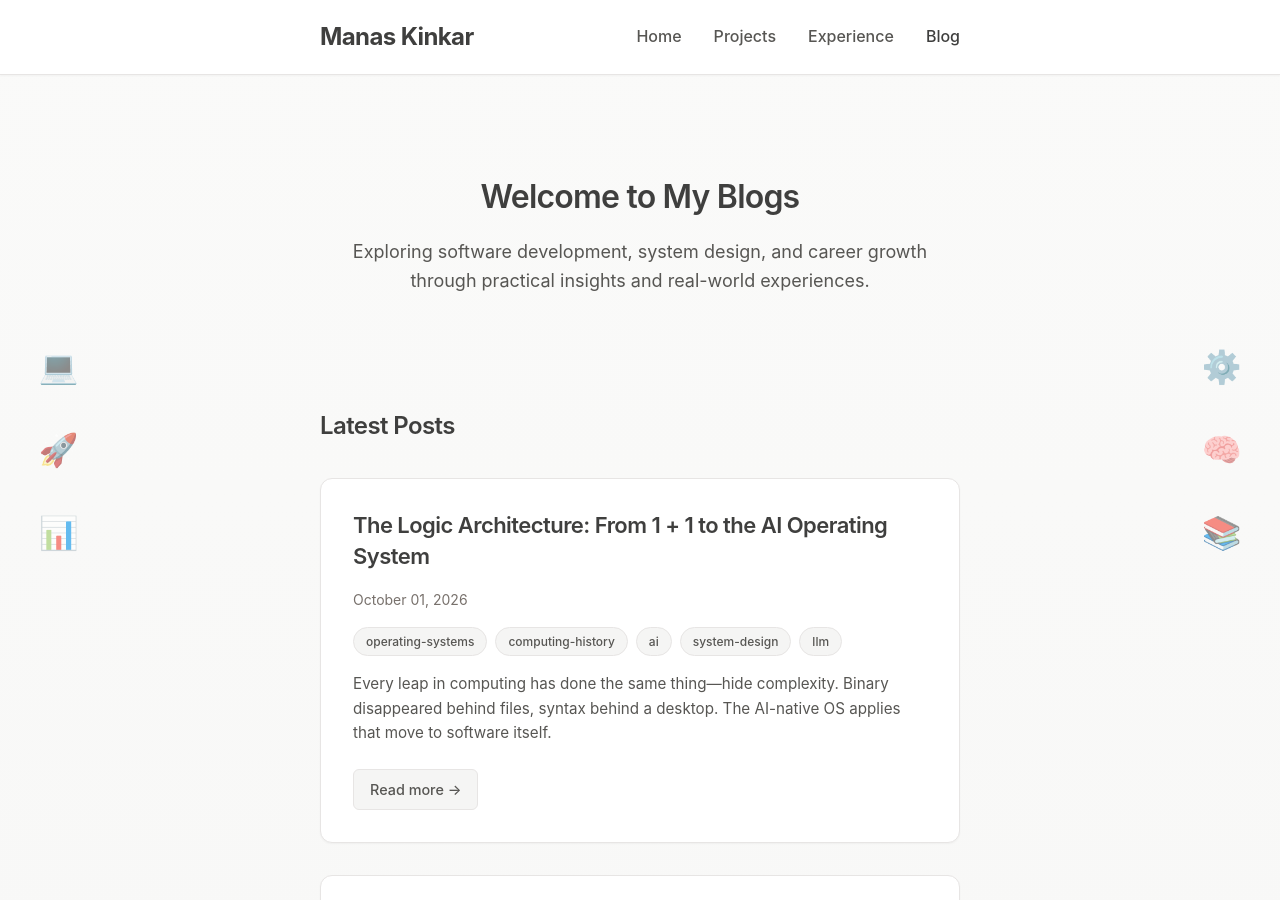
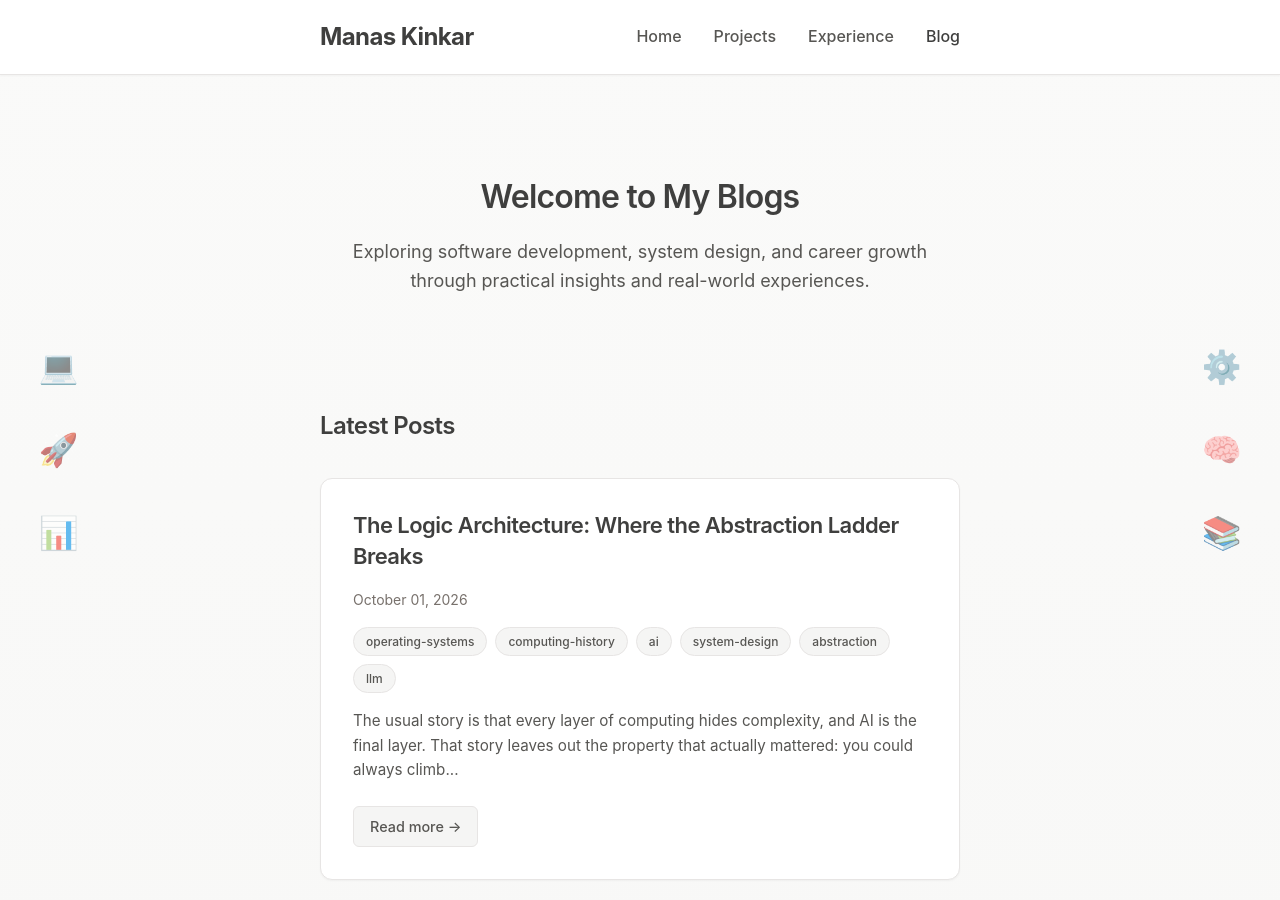
Before and after one commit to Manask322/blogs, a Jekyll site: the page built from index.html, in a window 1280 px wide and 900 px high. Built offline with Jekyll 4.4.1, drawn with Linux system fonts in a browser that asks for light colours; part of the change alters nothing that is shown.

Commit message:
Rewrite logic architecture post around a falsifiable thesis.
Argues the agentic OS is a discontinuity in the abstraction lineage
rather than its culmination: every prior rung preserved determinism, a
contract and inspectability, and this one preserves none of them.
Replaces encyclopedia history with mechanism, adds the compiler
counterargument and the condition under which the thesis fails.
Co-Authored-By: Claude Opus 5 (1M context) <noreply@anthropic.com>

````diff
--- a/_posts/2026-10-01-logic-architecture.md
+++ b/_posts/2026-10-01-logic-architecture.md
@@ -1,111 +1,155 @@
 ---
-title: "The Logic Architecture: From 1 + 1 to the AI Operating System"
+title: "The Logic Architecture: Where the Abstraction Ladder Breaks"
 date: 2026-10-01
-tags: [operating-systems, computing-history, ai, system-design, llm]
-excerpt: "Every leap in computing has done the same thing—hide complexity. Binary disappeared behind files, syntax behind a desktop. The AI-native OS applies that move to software itself."
+tags: [operating-systems, computing-history, ai, system-design, abstraction, llm]
+excerpt: "The usual story is that every layer of computing hides complexity, and AI is the final layer. That story leaves out the property that actually mattered: you could always climb back down."
 ---
 
-In the summer of 1945, a mathematician circulated a draft that would outlive the machine it described. **John von Neumann** was writing the *First Draft of a Report on the EDVAC*—a computer that would not actually run until 1949. The machine that did exist, humming away at the University of Pennsylvania, was ENIAC, and computing on it was a physical chore. If you wanted a machine to calculate `1 + 1 = 2`, you didn't type a command; you rewired cables, flipped physical switches, and fed paper punch cards into a reader.
+In the summer of 1945, **John von Neumann** circulated a draft that would outlive the machine it described. The *First Draft of a Report on the EDVAC* described a computer that would not run until 1949. The machine that did exist, humming away at the University of Pennsylvania, was ENIAC—and computing on it was manual labour. To make ENIAC calculate `1 + 1 = 2`, you did not type a command. You rewired cables, set switches by hand, and fed punch cards into a reader.
 
-Eighty-one years later, in **2026**, a software engineer sits at a desk, looks at a blank screen, and speaks naturally: *"Review my email inbox, identify the three highest-priority client requests, draft custom responses using our Q3 product catalog, and schedule follow-up calendar invites for next Tuesday."*
+Eighty-one years later, a software engineer looks at a blank screen and says: *"Review my inbox, find the three highest-priority client requests, draft responses from our Q3 catalogue, and put follow-up calls on next Tuesday."* Seconds later, three applications have been coordinated and the work is done.
 
-Within seconds, the machine coordinates three different background applications, parses gigabytes of unstructured text, and presents the completed tasks.
+The comfortable way to tell this story is as one long arc of hidden complexity. Switches gave way to assembly, assembly to subroutines, subroutines to operating systems, the command line to the desktop, the desktop to apps, and now all of it to natural language. Each layer buries the one beneath it. AI is simply the last shovel.
 
-We are living through a grand architectural convergence. Just as the pioneering scientists of the 1950s invented the Operating System to bridge the gap between human logic and physical silicon, the tech industry is undergoing an **AI Revolution** that is reinventing the Operating System entirely.
+I think that story is wrong, or at least that it leaves out the only part that mattered.
+
+Hiding complexity was never what made the operating-system lineage safe. What made it safe is that **the complexity stayed reachable.** Every layer in that seventy-year climb preserved a lossless path downward. You could always descend and see the truth of what your machine was doing.
+
+The agentic OS being assembled right now is the first layer in that lineage that does not come with a way down.
 
 ---
 
-## Part I: The Genesis of Automation (1945–1960)
+## The property nobody names
 
-To understand where AI is going, we must first look back at how we automated basic math. The evolution of computing is a story of climbing a ladder of abstraction—moving further and further away from the raw hardware.
+Call it *descendability*. It has three parts, and until very recently every rung in the ladder had all three.
 
 ```
-[ Raw Hardware: Wires & Switches ] (1940s)
-               │
-               ▼
-[ The Stored-Program Concept ] (1945: Von Neumann)
-               │
-               ▼
-[ The First Subroutine/Function ] (1949: David Wheeler)
-               │
-               ▼
-[ The First Operating System ] (1956: GM-NAA I/O)
+             abstraction                     way down
+  ─────────────────────────────────────────────────────────
+  natural language  (2026)  ──────────►   ???
+  apps / sandboxes  (2008)  ──────────►   partial
+  GUI               (1984)  ──────────►   the terminal, still shipping
+  syscalls / Unix   (1969)  ──────────►   strace, ptrace, /proc, source
+  subroutines       (1949)  ──────────►   read the instruction in memory
+  stored program    (1945)  ──────────►   it IS the memory
 ```
 
-### The Inventions That Changed Everything
-1. **The Stored-Program Concept (1945):** John von Neumann formalized the architecture where data and instructions share the *same memory space*. This meant a computer could alter its own instructions based on calculations—the birth of true software.
-2. **The Function / Subroutine (1949):** At the University of Cambridge, **David Wheeler** invented the "Wheeler Jump" for the EDSAC computer. Instead of physically copying code to run a calculation multiple times, a programmer could jump to a shared subroutine and automatically return. This birthed modular code, and the technique reached a wider audience through Wilkes, Wheeler and Gill's 1951 textbook, *The Preparation of Programs for an Electronic Digital Computer*.
-3. **The Stack (1957):** German computer scientists **Klaus Samelson** and **Friedrich L. Bauer** filed a patent on the stack principle and the register used to track it. This allowed computers to handle nested calculations and remember complex chains of function calls.
+1. **Determinism.** The same input produced the same output. This is what makes a bug a *thing* rather than a mood.
+2. **A contract.** Every layer exposed a surface with a name, a signature, and documented failure modes. When the contract changed, something broke loudly.
+3. **Inspectability.** You could observe the layer actually executing, not a description of it executing.
 
-### The Missing Link: The First OS (1956)
-By the mid-1950s, computers were fast, but human operators were slow. A mainframe like the IBM 704 sat idle for hours while engineers swapped punch cards, cleared memory registers, and manually set up the next task.
-
-To solve this waste of expensive compute time, **Robert L. Patrick** (General Motors) and **Owen Mock** (North American Aviation) created **GM-NAA I/O** in 1956. It was the world's first operating system. It ran single-stream batch processing, which automatically queued up the next program the millisecond the current one finished or crashed.
-
-The primary interface was born: **The computer was now managing itself.**
+Those three together are why delegating downward was never a leap of faith. It was delegation *under warranty*.
 
 ---
 
-## Part II: The Golden Eras of the Operating System (1960–2020)
+## Part I: Building the ladder (1945–1960)
 
-Over the next six decades, the Operating System evolved through three major paradigms, each bringing computing closer to everyday humans.
+The early history is usually told as a list of dates. The dates are less interesting than the mechanisms, because the mechanisms are where the warranty came from.
 
-### 1. The Multi-User Standardization Era (1969)
-In 1969, Ken Thompson and Dennis Ritchie at Bell Labs created **Unix**. Unix introduced modern file hierarchies, multitasking, and multi-user environments. It proved that an OS could be elegant, portable, and powerful enough to run vast networks.
+### The stored-program concept (1945)
+Von Neumann formalised an architecture in which instructions and data share the same memory. The consequence people remember is that software became possible at all. The consequence that matters here is subtler: because instructions lived in writable memory, a program could *read and modify itself*, and anything you could modify you could also inspect.
 
-### 2. The Command-Line to Desktop Era (1970s–1980s)
-Operating systems like **CP/M** and **MS-DOS** brought command-line computing to personal computers on home desks. Then, in 1984, Apple introduced **Macintosh System 1**, bringing the Graphical User Interface to the mass market. The ideas had been proven earlier at Xerox PARC and shipped on Apple's own Lisa in 1983, but the Macintosh is what made pixels, mice, folders, and icons the default replacement for cryptic text commands.
+### The Wheeler jump (1949)
+At Cambridge, **David Wheeler** faced a concrete problem on EDSAC. He wanted reusable blocks of code, but a reusable block has to return to whoever called it—and at assembly time you cannot know who that will be.
 
-### 3. The App Ecosystem Era (2000s–2010s)
-With the launch of iOS and Android, the OS became a distribution platform. The operating system's job was to manage security, hardware access, and display frames while users jumped between hyper-specific, siloed applications.
+His solution was to have the calling sequence *write the return address into the subroutine itself* before jumping to it. The first real abstraction in computing was built out of self-modifying code.
+
+It is worth sitting with how precarious that sounds, and then noticing why nobody panicked: the modified instruction was sitting right there in memory, in the same form as every other instruction. You could read it. The abstraction was new; the warranty was intact. Wheeler's technique reached the wider world through Wilkes, Wheeler and Gill's 1951 textbook, *The Preparation of Programs for an Electronic Digital Computer*.
+
+### The stack (1957)
+**Klaus Samelson** and **Friedrich L. Bauer** filed a patent covering the stack principle and the register that tracks it, which made deeply nested and recursive calls tractable.
+
+Sixty-nine years later you still use their invention to debug, and you use it *as a descent*. A stack trace is a ladder you climb down one frame at a time until you find the frame that lied to you. It is the oldest surviving proof that this property is worth something.
+
+### The first operating system (1956)
+By the mid-1950s the bottleneck was human. An IBM 704 sat idle while operators swapped card decks and reset registers between jobs. **Robert L. Patrick** of General Motors and **Owen Mock** of North American Aviation built **GM-NAA I/O**, which queued the next job automatically the moment the current one finished or crashed.
+
+The computer had started managing itself. Note what it did *not* take away: your job still ran exactly as written. The monitor took over scheduling, not semantics.
 
 ---
 
-## Part III: The AI-Native Convergence (2020–2026)
+## Part II: The ladder holds (1960–2020)
 
-Today, we are hitting a fundamental bottleneck in the classic app-and-folder OS model. Humans have become the manual "batch processors" again—copying text from a browser, pasting it into a spreadsheet, formatting it, and uploading it to an email.
+### Unix institutionalises the way down (1969)
+Ken Thompson and Dennis Ritchie's **Unix** is remembered for files, pipes and multi-user time-sharing. Its deeper contribution was making descent a design principle. Everything is a file. Syscalls are documented and stable. `ptrace` and later `strace` let you watch your process talk to the kernel, call by call. `/proc` makes the kernel's own bookkeeping readable as text.
 
-The **AI Revolution** resolves this bottleneck by turning Artificial Intelligence into the operating system itself.
+This is the high-water mark. The layer was thick, and it was still completely transparent to anyone willing to look.
 
-```
-Classic OS Model:
-[ Human ] ──► [ Interacts with GUI ] ──► [ Manually Manages App A, B, & C ]
+### The GUI adds a rung without removing one (1984)
+**Macintosh System 1** took the graphical interface to the mass market. The ideas were proven at Xerox PARC and shipped first on Apple's own Lisa in 1983, but the Mac is what made windows, icons and the mouse the default.
 
-AI-Native OS Model (AIOS):
-[ Human ] ──► [ Natural Language ] ──► [ AI Orchestrator ] ──► [ Multi-App Execution ]
-```
+The important detail is what survived. The GUI was a program, written against documented APIs, sitting on top of a system you could still drive by hand. Forty-two years later there is still a terminal in macOS. The new rung did not saw off the old one.
 
-### The Architectural Shift
-In 2026, tech leaders are moving beyond chatbots and implementing AI deep into the kernel and system fabric:
+### The app era bends the line (2000s–2010s)
+This is where the story stops being comfortable, and it has nothing to do with AI.
 
-* **Apple Intelligence:** Operating systems process multimodal context on-device via unified memory architectures. Capabilities like **onscreen awareness** let the system read context directly from what is already on screen, without requiring explicit data exports.
-* **Windows Agent Workspace:** Recent Windows 11 iterations add a contained desktop session, separate from the user's own, where autonomous agents can be granted permission to pilot the interface and run tools—so that **Copilot Actions** can operate the desktop without operating *your* desktop.
-* **Local Neural Processing Units (NPUs):** Instead of bouncing every instruction to a cloud server, modern silicon processes complex reasoning locally, maintaining a private, secure "digital memory" of the user's workflow directly on their machine.
+iOS and Android turned the OS into a distribution platform, and in doing so made parts of the machine *off-limits* rather than merely hidden. Sandboxes by default. No root on hardware you own. Private APIs. Shipping binaries you cannot read and are contractually discouraged from examining.
 
-If that last point sounds like a small hardware detail, it isn't. It is the same bet the first operating systems made: the expensive resource should never sit idle waiting on a slow intermediary. In 1956 the slow intermediary was a human swapping punch cards. In 2026 it is a network round trip.
+For the first time, complexity was not just buried—it was fenced. The break in the lineage did not begin in 2026. It began when the most common computer most people owned became one they were not allowed to descend into.
 
 ---
 
-## Timeline: The Great Abstraction Matrix
+## Part III: Where it actually breaks (2020–2026)
 
-| Year | Milestone Era | Core Interface | Innovation Driver |
-| :--- | :--- | :--- | :--- |
-| **1945** | Hardware Era | Physical Switches & Cables | Von Neumann Stored-Program Concept |
-| **1949** | Code Architecture | Subroutines & Wheeler Jumps | Modular assembly code reusability |
-| **1956** | First Operating System | GM-NAA I/O Batch Processing | Eliminating manual downtime between programs |
-| **1969** | Unified Infrastructure | Unix Multi-User System | Standardization of files and multitasking |
-| **1984** | Graphical Era | Desktop, Mouse & Windows GUI | Making computing accessible to the general public |
-| **2008** | Mobile & Cloud Era | Touchscreen & Siloed Apps | Ubiquitous connectivity and app marketplaces |
-| **2026** | Agentic AIOS Era | Natural Language & Context | Autonomous agents coordinating software systems |
+Now the honest version of the present. The bottleneck today is real: humans have become batch processors again, copying from a browser into a spreadsheet into an email. Agentic systems genuinely dissolve that, and the productivity is not imaginary.
+
+```
+Classic OS:   [ Human ] ─► [ GUI ] ─► [ documented API ] ─► [ kernel ] ─► [ silicon ]
+                                            every arrow traceable
+
+Agentic OS:   [ Human ] ─► [ prose ] ─► [ model ] ─► [ tool calls ] ─► [ apps ]
+                                            ▲
+                                      no trace exists here
+```
+
+What makes this different from every previous rung is not that it is new, or opaque, or probabilistic. It is that it fails all three parts of the warranty at once.
+
+**Determinism is gone.** The same request, the same model, the same temperature, and you may get different behaviour. You cannot bisect a regression you cannot reproduce, and bisecting is most of debugging.
+
+**There is no contract.** A syscall has a signature and a man page; break it and the compiler or the loader tells you. A prompt has neither. Meaning drifts between model versions with no version bump, nothing fails loudly, and the first signal is usually a user noticing that the output got worse.
+
+**Chain of thought is not a trace.** This is the one most often misread. Reasoning text is *generated output about* a computation—another product of the same process, not an observation of it. `strace` cannot be wrong about which syscall fired. Reasoning text can be, and there is no mechanism that forces it to correspond to the computation it narrates. Treating it as a log is a category error.
+
+**Authority stopped being mechanical.** Old permissions were enumerable: this file descriptor, this port, this path. Agent permissions are semantic—"manage my inbox," "use our catalogue." You cannot enumerate a semantic grant, so you cannot audit it, so you cannot bound it.
+
+Look at what the industry is actually shipping in response, and notice which direction it is reaching. Windows 11's **Agent Workspace** gives agents a contained desktop session separate from yours, so **Copilot Actions** can operate *a* desktop without operating *your* desktop. Apple pushes context handling on-device, with capabilities like **onscreen awareness** reading what is already on screen. NPUs keep reasoning local rather than shipping it to a server.
+
+Every one of those is a mechanical boundary. None of them makes the model inspectable; they wrap something undescendable in something old and dumb and verifiable, because a container is a kind of guarantee we actually know how to enforce. The containment effort is not a counterexample to the broken rung. It is the industry feeling around below it for one that holds.
 
 ---
 
-## Conclusion: The Ultimate Abstraction
+## The strongest objection
 
-Every major technological leap does the exact same thing: it hides complexity.
+Someone will point out, correctly, that every abstraction looked reckless from underneath. Assembly programmers distrusted compilers for exactly these reasons: you could not see what the machine would really do, output varied with optimisation settings, and debugging meant reasoning about code you had not written.
 
-The original OS hid the complexity of binary code, vacuum tubes, and tape drives behind a clean file directory and a blinking cursor. The GUI hid the complexity of command-line syntax behind an interactive desktop.
+They lost that argument, and they deserved to. We got symbol tables, debuggers, `-O0`, godbolt. The opacity turned out to be a *tooling gap*, and tooling closed it.
 
-The AI Revolution is the logical conclusion of this historical arc. It hides the complexity of rigid software entirely. We are no longer learning the language of the machine; **the machine has finally learned the language of the human.**
+So why is this different? Because a compiler's opacity was contingent and a model's is constitutive. A compiler is a deterministic function from source to machine code, and a deterministic function always admits a faithful trace—the mapping exists whether or not anyone has written the tool to show it. There is no corresponding mapping to recover from a model, because there is no source-level intent that the weights are an encoding *of*.
 
-The catch is the one every abstraction brings with it. Hiding complexity does not delete it—it moves it somewhere you can no longer see. Which is why the engineers who thrive on top of an AI-native OS will be the ones who still know what is underneath it. I wrote more about that tension in [Building Engineering Intuition in an LLM World]({{ '/posts/building-intuition-with-llms/' | relative_url }}).
+That is the claim, and it is falsifiable. If someone ships the `-O0` of language models—a mechanism whose explanation of a computation is guaranteed to correspond to that computation—then this is just another tooling gap, the arc holds, and I am wrong. I would like to be wrong. Interpretability research is the part of this field I watch most closely for exactly that reason.
+
+---
+
+## Timeline: the ladder and its hatches
+
+| Year | Era | Interface | Way back down |
+| :--- | :--- | :--- | :--- |
+| **1945** | Stored program | Switches and cables | The program *is* inspectable memory |
+| **1949** | Subroutines | Wheeler jumps | Read the modified instruction |
+| **1956** | First OS | GM-NAA I/O batch monitor | Your job still ran as written |
+| **1969** | Unix | Syscalls, files, pipes | `strace`, `ptrace`, `/proc`, source |
+| **1984** | Graphical | Desktop, mouse, windows | Documented APIs; terminal still shipping |
+| **2008** | Mobile and cloud | Touch, sandboxed apps | Partial—sandboxes, no root, private APIs |
+| **2026** | Agentic | Natural language | No equivalent yet |
+
+---
+
+## Conclusion
+
+Every major leap does hide complexity. That part of the usual story is true; it is just not the interesting part. The operating-system lineage earned its trust by hiding complexity *while leaving the door unlocked*, and seventy years of engineering culture—stack traces, debuggers, `strace`, core dumps, bisecting—grew in the space behind that door.
+
+We are now adopting a layer that hides complexity without leaving the door anywhere. That may well be worth it. The bottleneck it removes is real and the leverage is enormous. But it should be adopted as a trade with a known cost, not welcomed as the inevitable next rung of a ladder it is not actually standing on.
+
+The line everyone wants to end this with is that the machine has finally learned the language of the human. The more useful observation is quieter: for the first time since 1945, we are building on top of something we cannot read.
+
+Which is why the engineers who do best on top of this layer will be the ones who kept the habit of descending while the hatch was still open. I wrote about that habit, and how to build it deliberately, in [Building Engineering Intuition in an LLM World]({{ '/posts/building-intuition-with-llms/' | relative_url }}).
````
